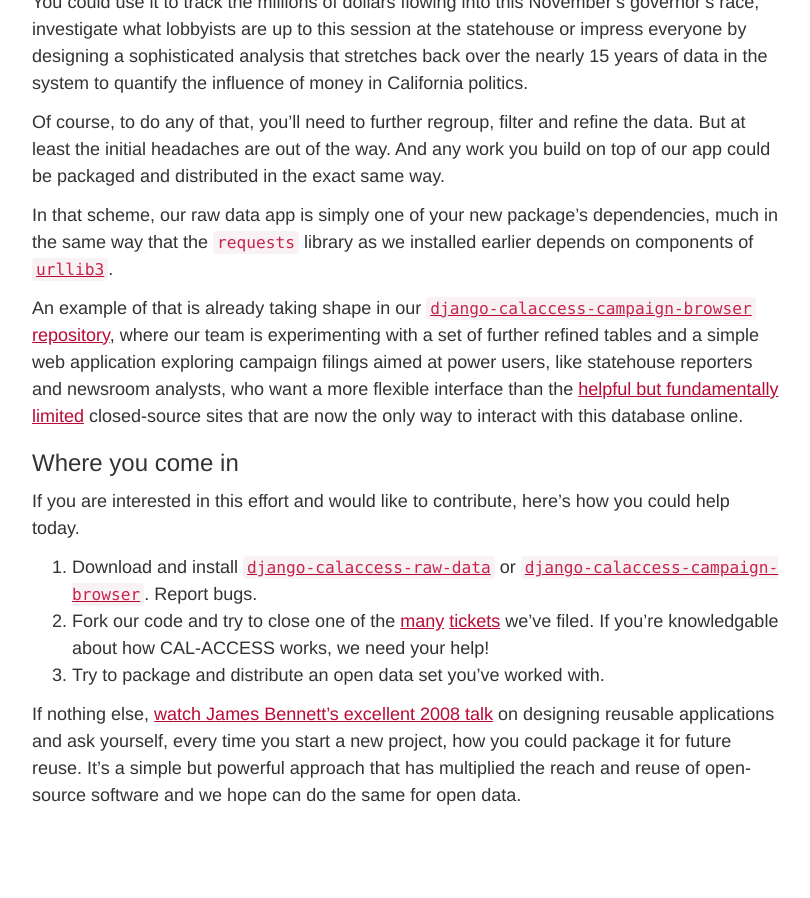
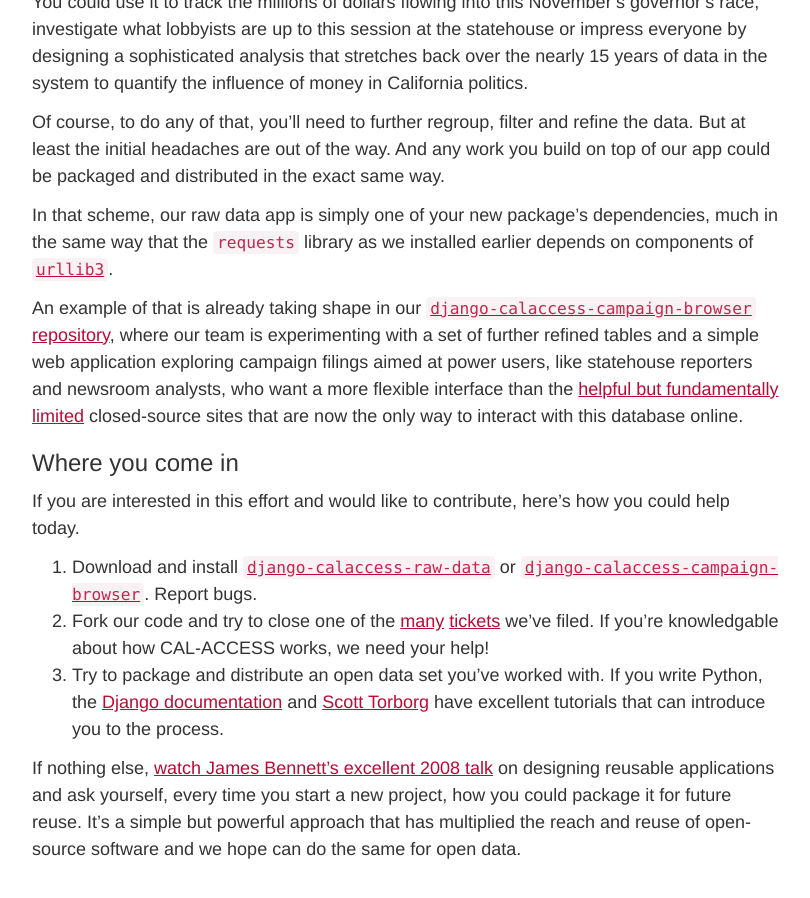
Before and after one commit to palewire/californiacivicdata.org, a Jekyll site: the page built from _posts/2015-01-01-pluggable-data.markdown, in a window 1280 px wide and 900 px high, scrolled down 3355 px. Shown: the whole window, without its empty margins (38-848 px from the left). Built offline with Jekyll 4.4.1, drawn with Linux system fonts in a browser that asks for light colours; before the commit the page ends 4201 px from its top, so only the background shows below that.

Commit message:
Updated 2015-01-01-pluggable-data.markdown

```diff
--- a/_posts/2015-01-01-pluggable-data.markdown
+++ b/_posts/2015-01-01-pluggable-data.markdown
@@ -126,6 +126,6 @@
 
 1. Download and install [``django-calaccess-raw-data``](https://github.com/california-civic-data-coalition/django-calaccess-raw-data) or [``django-calaccess-campaign-browser``](https://github.com/california-civic-data-coalition/django-calaccess-campaign-browser). Report bugs.
 2. Fork our code and try to close one of the [many](https://github.com/california-civic-data-coalition/django-calaccess-raw-data/issues) [tickets](https://github.com/california-civic-data-coalition/django-calaccess-campaign-browser/issues) we've filed. If you're knowledgable about how CAL-ACCESS works, we need your help!
-3. Try to package and distribute an open data set you've worked with.
+3. Try to package and distribute an open data set you've worked with. If you write Python, the [Django documentation](https://docs.djangoproject.com/en/dev/intro/reusable-apps/) and [Scott Torborg](http://www.scotttorborg.com/python-packaging/minimal.html) have excellent tutorials that can introduce you to the process.
 
 If nothing else, [watch James Bennett's excellent 2008 talk](https://www.youtube.com/watch?v=A-S0tqpPga4) on designing reusable applications and ask yourself, every time you start a new project, how you could package it for future reuse. It's a simple but powerful approach that has multiplied the reach and reuse of open-source software and we hope can do the same for open data.
```
